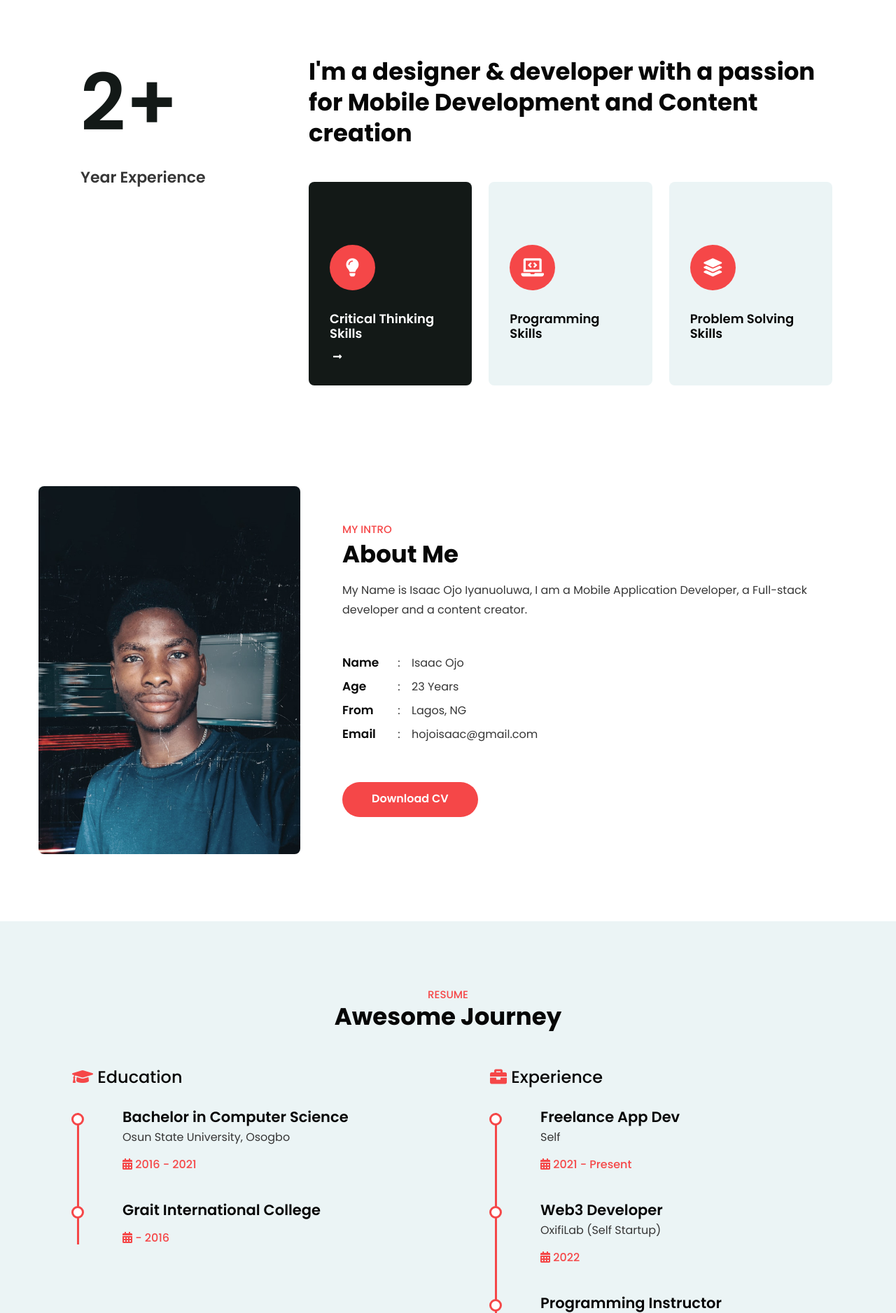
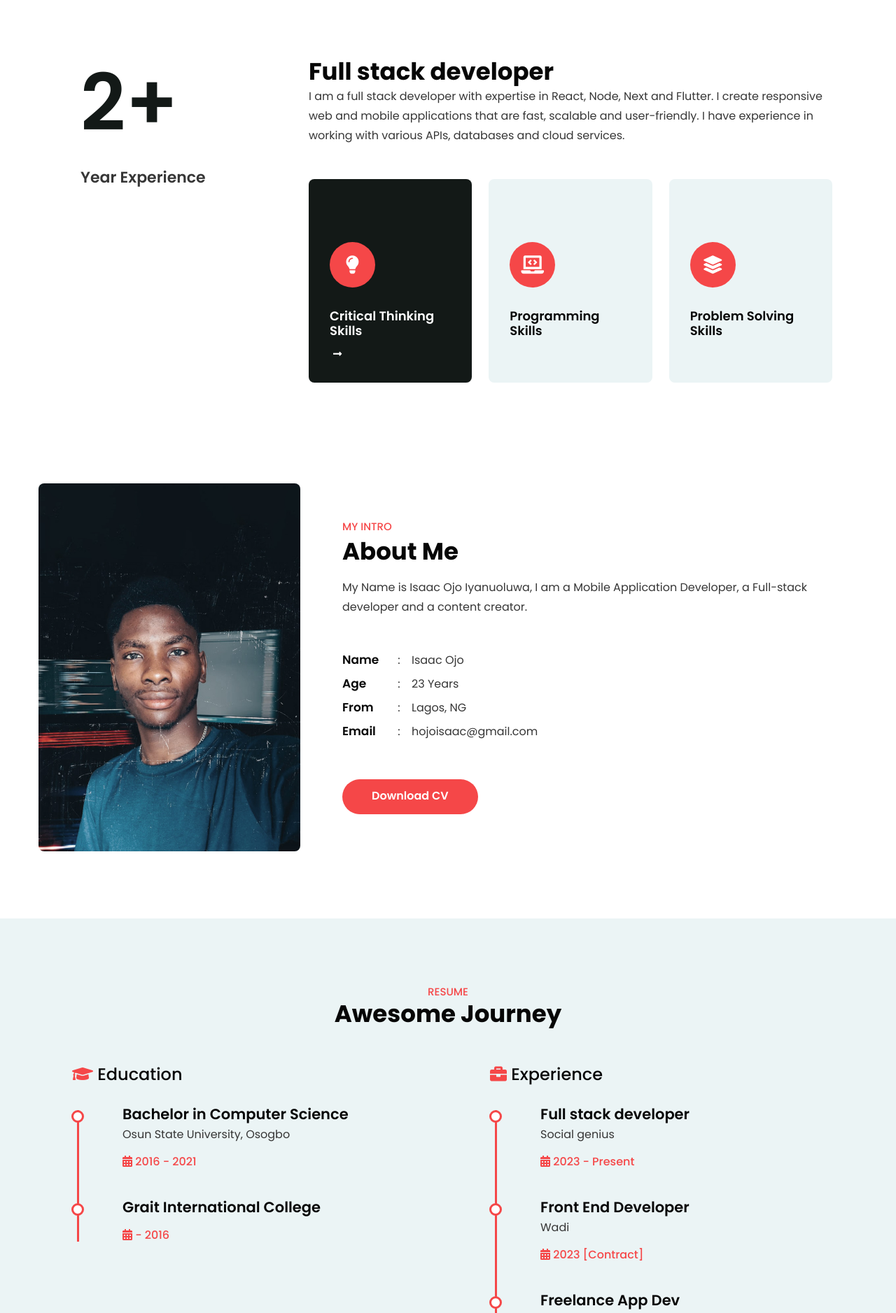
Before and after one commit to ElSierra/ElSierra.github.io, a plain HTML site: page index.html in a window 1280 px wide. Shown: the part 923-2800 px from the top of the page at 70% size. Drawn offline with nearby package versions, Linux system fonts and the light colour scheme.

Commit message:
change pic

```diff
--- a/assets/js/main.js
+++ b/assets/js/main.js
@@ -1,15 +1,14 @@
 let age = 23;
 
-if (Date.now() > new Date('October 27, 2023 00:00:00 GMT+1000')){
+if (Date.now() > new Date("October 27, 2023 00:00:00 GMT+1000")) {
   let date = new Date();
   let year = date.getFullYear();
 
   age = year - 1999;
-
-
 }
 
-$('#about').append('<div class="container py-md-5 py-4">\
+$("#about").append(
+  '<div class="container py-md-5 py-4">\
 <div class="row align-items-center">\
     <div class="col-lg-4">\
         <div class="position-relative">\
@@ -53,9 +52,11 @@ $('#about').append('<div class="container py-md-5 py-4">\
         <a href="/assets/IsaacOjo2023.pdf" class="btn btn-style mt-5">Download CV</a>\
     </div>\
 </div>\
-</div>')
+</div>'
+);
 
-$('#progress').append('<div class="container py-md-5 py-4">\
+$("#progress").append(
+  '<div class="container py-md-5 py-4">\
 <div class="title-heading-w3 text-center mb-sm-5 mb-4">\
     <h5 class="title-small mb-1">My Skills</h5>\
     <h3 class="title-style">My Expertise Area</h3>\
@@ -111,9 +112,11 @@ $('#progress').append('<div class="container py-md-5 py-4">\
         \
     </div>\
 </div>\
-</div>');
+</div>'
+);
 
-$('#resume').append('<div class="container py-lg-5 py-4">\
+$("#resume").append(
+  '<div class="container py-lg-5 py-4">\
 <div class="title-heading-w3 text-center mb-sm-5 mb-4">\
     <h5 class="title-small">Resume</h5>\
     <h3 class="title-style">Awesome Journey</h3>\
@@ -148,6 +151,27 @@ $('#resume').append('<div class="container py-lg-5 py-4">\
         <h5 class="sub-title-timeline"><i class="fas fa-briefcase"></i> Experience</h5>\
         <div class="timeline">\
            \
+           \
+           <div class="column">\
+               <div class="title">\
+                   <h2>Full stack developer</h2>\
+               </div>\
+               <div class="description">\
+                   <p>Social genius</p>\
+                   <h6><i class="fas fa-calendar-alt"></i> 2023 - Present</h6>\
+               </div>\
+           </div>\
+          \
+           \
+           <div class="column">\
+               <div class="title">\
+                   <h2>Front End Developer</h2>\
+               </div>\
+               <div class="description">\
+                   <p>Wadi</p>\
+                   <h6><i class="fas fa-calendar-alt"></i> 2023 [Contract] </h6>\
+               </div>\
+           </div>\
              \
           <div class="column">\
               <div class="title">\
@@ -191,7 +215,8 @@ $('#resume').append('<div class="container py-lg-5 py-4">\
         </div>\
     </div>\
 </div>\
-</div>')
-$('zzz').append('bfbfb');
+</div>'
+);
+$("zzz").append("bfbfb");
 
-$('#age').text(age + " Years");
+$("#age").text(age + " Years");
--- a/index.html
+++ b/index.html
@@ -83,7 +83,7 @@ Author URL: http://w3layouts.com
                 <div class="col-md-6 banner-left pe-xl-5">
                     <h3>Isaac Ojo</h3>
                     <h4 class="mb-3 mt-1">Mobile App Dev & Full Stack Dev</h3>
-                    <p class="banner-sub me-md-5">I am a Flutter Developer, A FullStack Developer. I have worked on over 10+ Peoject and Developed over 5+ Cross platform apps for clients.
+                    <p class="banner-sub me-md-5">I am a full stack developer with expertise in React, Node, NextJS and Flutter. I create responsive web and mobile applications that are fast, scalable and user-friendly. I have experience in working with various APIs, databases and cloud services..
                     </p>
                     <div class="d-flex align-items-center buttons-banner mt-sm-5 mt-4">
                         <a href="\about" class="btn btn-style me-2">Hire Me</a>
@@ -145,7 +145,8 @@ Author URL: http://w3layouts.com
                     <p class="ab-content ps-lg-4">year Experience</p>
                 </div>
                 <div class="col-xl-8 col-md-9 col-sm-8 offset-xl-1 ps-xl-0 pe-xl-5 mt-sm-0 mt-4">
-                    <h3 class="title-style mb-sm-5 mb-4">I'm a designer & developer with a passion for Mobile Development and Content creation</h3>
+                    <h3 class="title-style  ">Full stack developer</h3>
+                    <p class="mb-sm-5">I am a full stack developer with expertise in React, Node, Next and Flutter. I create responsive web and mobile applications that are fast, scalable and user-friendly. I have experience in working with various APIs, databases and cloud services.</p>
                     <div class="row">
                         <div class="col-lg-4 col-md-6 grids-feature">
                             <div class="area-box active">
@@ -220,7 +221,7 @@ Author URL: http://w3layouts.com
                         </span>
                     </a>
                 </div>
-                <div class="col-lg-4 col-md-6 item">
+                <div class="col-lg-4 col-md-6  item">
                     <a href="https://github.com/oxifilab/oxifilab.github.io" >
                         <img class="card-img-bottom d-block" src="assets/images/g2.jpg" alt="Card image cap">
                         <span class="overlay__hover"></span>
@@ -233,6 +234,13 @@ Author URL: http://w3layouts.com
                 <div class="col-lg-4 col-md-6 item">
                     <a href="https://github.com/ElSierra/MERN-Blog" >
                         <img class="card-img-bottom d-block" src="assets/images/home.jpg" alt="Card image cap">
+                        <span class="overlay__hover"></span>
+
+                    </a>
+                </div>
+                <div class="col-lg-4 col-md-6 mt-4 item">
+                    <a href="http://nftioitest.github.io" >
+                        <img class="card-img-bottom d-block" src="assets/images/modal.png" alt="Card image cap">
                         <span class="overlay__hover"></span>
 
                     </a>
```
Also changed, not shown: assets/images/banner2.jpg, assets/images/modal.png (added), 2 other files. Lines whose indentation alone changed are shown as unchanged.
